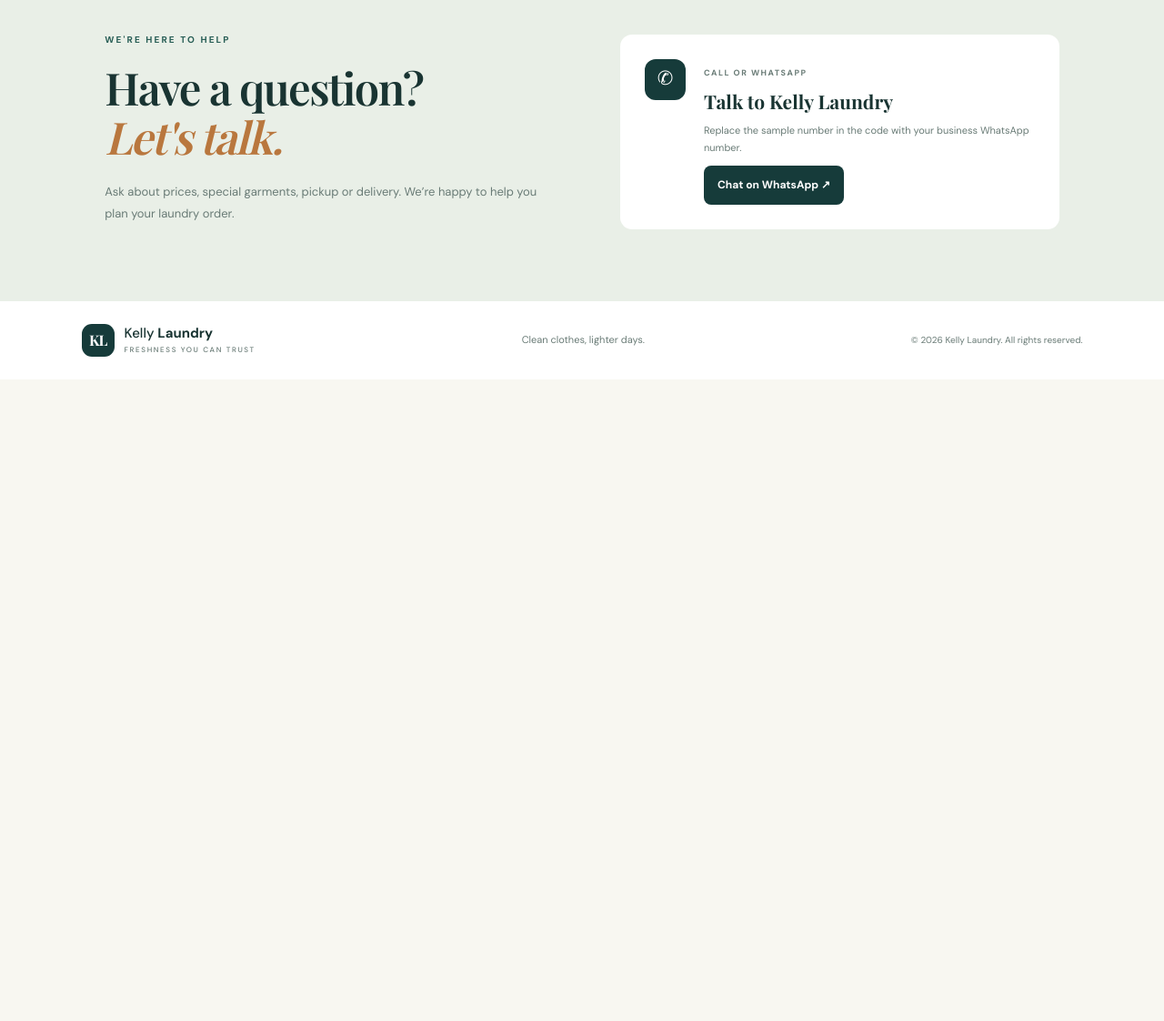
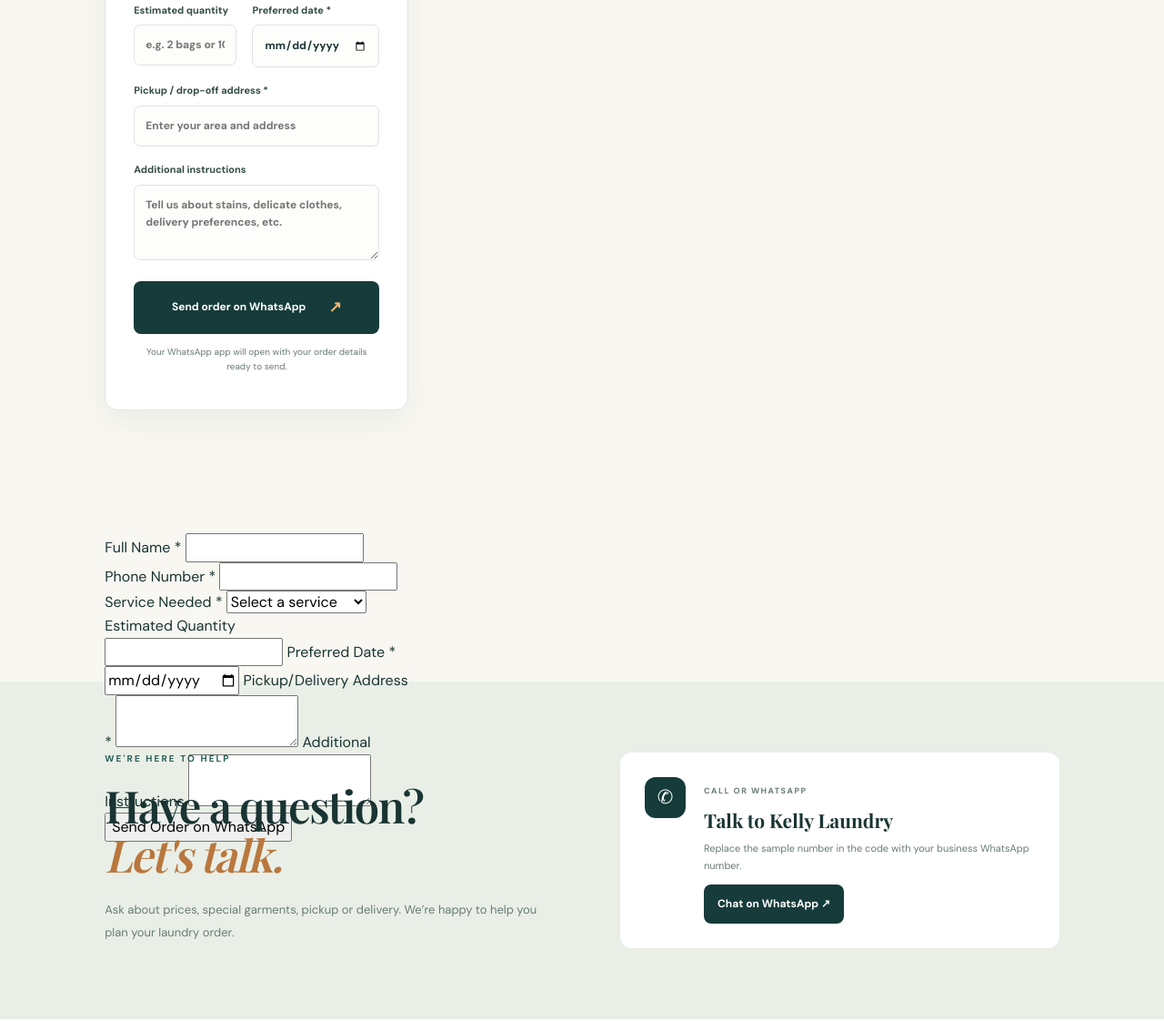
Before and after one commit to ophicialkelly205-cyber/Laundry-service-, a plain HTML site: page index.html in a window 1280 px wide. Shown: the part 2842-3964 px from the top of the page at 91% size. Before the commit the page ends 3259 px from the top, so only its background shows below. Drawn offline with nearby package versions, Linux system fonts and the light colour scheme; a web font is replaced by a local one.

Commit message:
Update index.html

```diff
--- a/index.html
+++ b/index.html
@@ -70,7 +70,8 @@
       <div class="order-intro"><span class="eyebrow">LET'S GET STARTED</span><h2>Your next wash<br>starts <em>right here.</em></h2><p>Fill in the form and send your request to Kelly Laundry on WhatsApp. We'll follow up to confirm the details.</p>
         <div class="order-tip"><span>✦</span><p><b>Quick tip</b><br>The more details you provide, the easier it is for us to prepare your order.</p></div>
       </div>
-      <form id="orderForm" class="order-form">
+
+     */<form id="orderForm" class="order-form">
         <div class="form-title"><div><h3>Place a laundry order</h3><p>Fields marked * are required.</p></div><span class="form-badge">ORDER FORM</span></div>
         <div class="form-grid">
           <label>Full name *<input type="text" id="customerName" name="customerName" placeholder="Your name" required autocomplete="name"></label>
@@ -84,7 +85,65 @@
         <button class="btn btn-primary submit-btn" type="submit">Send order on WhatsApp <span>↗</span></button>
         <p class="form-hint">Your WhatsApp app will open with your order details ready to send.</p>
         <p class="form-error" id="formError" role="alert"></p>
-      </form>
+      </form>*/
+
+
+
+<form id="orderForm">
+
+    <label for="customerName">Full Name *</label>
+    <input
+        type="text"
+        id="customerName"
+        required
+    >
+
+    <label for="customerPhone">Phone Number *</label>
+    <input
+        type="tel"
+        id="customerPhone"
+        required
+    >
+
+    <label for="service">Service Needed *</label>
+    <select id="service" required>
+        <option value="">Select a service</option>
+        <option value="Wash and Fold">Wash & Fold</option>
+        <option value="Ironing">Ironing</option>
+        <option value="Special Garments">Special Garments</option>
+        <option value="Pickup and Delivery">Pickup & Delivery</option>
+    </select>
+
+    <label for="quantity">Estimated Quantity</label>
+    <input
+        type="number"
+        id="quantity"
+        min="1"
+    >
+
+    <label for="preferredDate">Preferred Date *</label>
+    <input
+        type="date"
+        id="preferredDate"
+        required
+    >
+
+    <label for="address">Pickup/Delivery Address *</label>
+    <textarea
+        id="address"
+        required
+    ></textarea>
+
+    <label for="notes">Additional Instructions</label>
+    <textarea id="notes"></textarea>
+
+    <button type="submit">
+        Send Order on WhatsApp
+    </button>
+
+</form>
+
+<script src="script.js"></script>
     </section>
 
     <section class="contact-section" id="contact">
@@ -96,5 +155,6 @@
   <footer><a class="brand footer-brand" href="#home"><span class="brand-icon">KL</span><span>Kelly <b>Laundry</b><small>FRESHNESS YOU CAN TRUST</small></span></a><p>Clean clothes, lighter days.</p><span>© <span id="year"></span> Kelly Laundry. All rights reserved.</span></footer>
   <a class="floating-whatsapp" id="floatingWhatsApp" href="#" target="_blank" rel="noopener" aria-label="Contact Kelly Laundry on WhatsApp">✆</a>
   <script src="script.js"></script>
+
 </body>
 </html>
```
